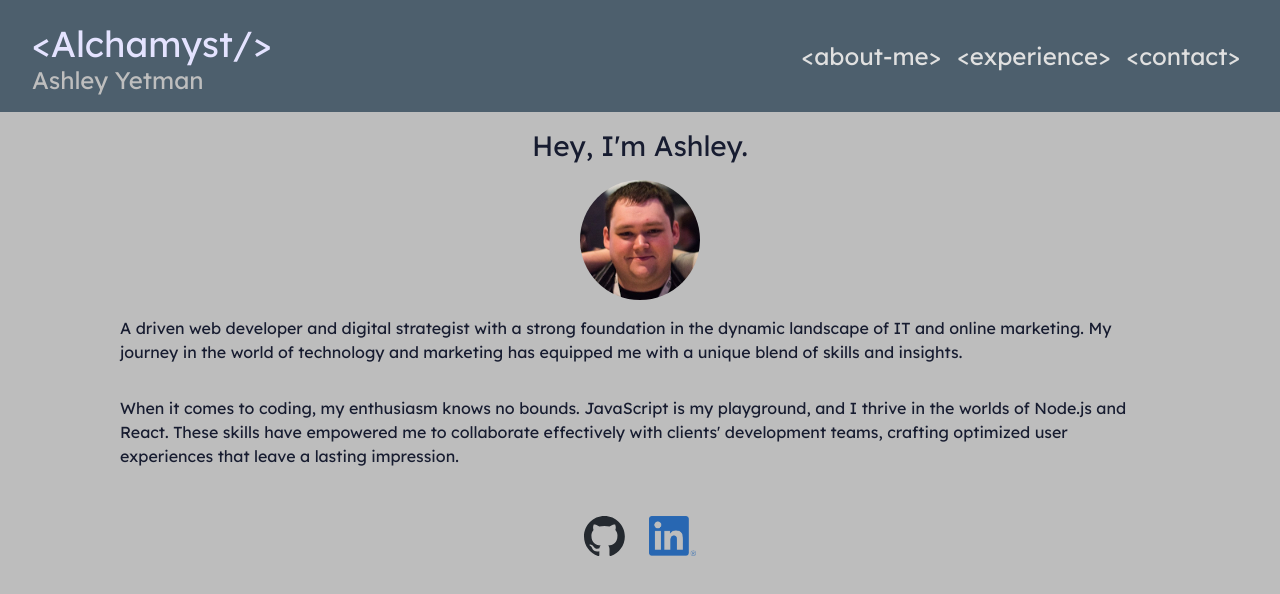
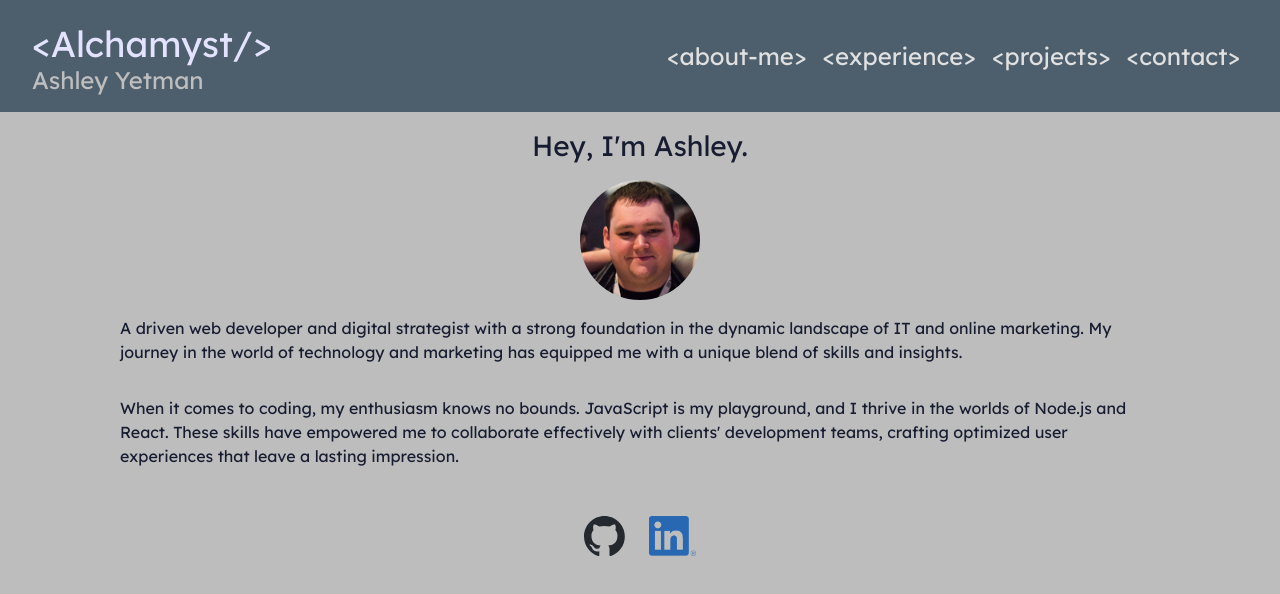
Before and after one commit to Alchamyst/ayetman-web, a React (Vite) app: page / in a window 1280 px wide. Shown: the top 594 px of the page. Built offline with nearby package versions, Linux system fonts and the light colour scheme.

Commit message:
enable ProjectsPage.

```diff
--- a/src/App.jsx
+++ b/src/App.jsx
@@ -19,7 +19,7 @@ function App() {
           <Routes>
             <Route path="/" element={<AboutMePage />} />
             <Route path="/experience" exact element={<ExperiencePage />} />
-            {/* <Route path="/projects" exact element={<ProjectsPage />} />      */}
+            <Route path="/projects" exact element={<ProjectsPage />} />
             <Route path="/contact" exact element={<ContactPage />} />
             <Route path="*" exact element={<NotFoundPage />} status={404}/>
           </Routes>
--- a/src/components/Navbar.jsx
+++ b/src/components/Navbar.jsx
@@ -6,7 +6,7 @@ export default function Navbar(props) {
             <ul>
                 <li><a href="/">&lt;about-me&gt;</a></li>
                 <li><a href="/experience">&lt;experience&gt;</a></li>
-                {/* <li><a href="/projects">&lt;projects&gt;</a></li> */}
+                <li><a href="/projects">&lt;projects&gt;</a></li>
                 <li><a href="/contact">&lt;contact&gt;</a></li>
             </ul>
             {props.children}
```
